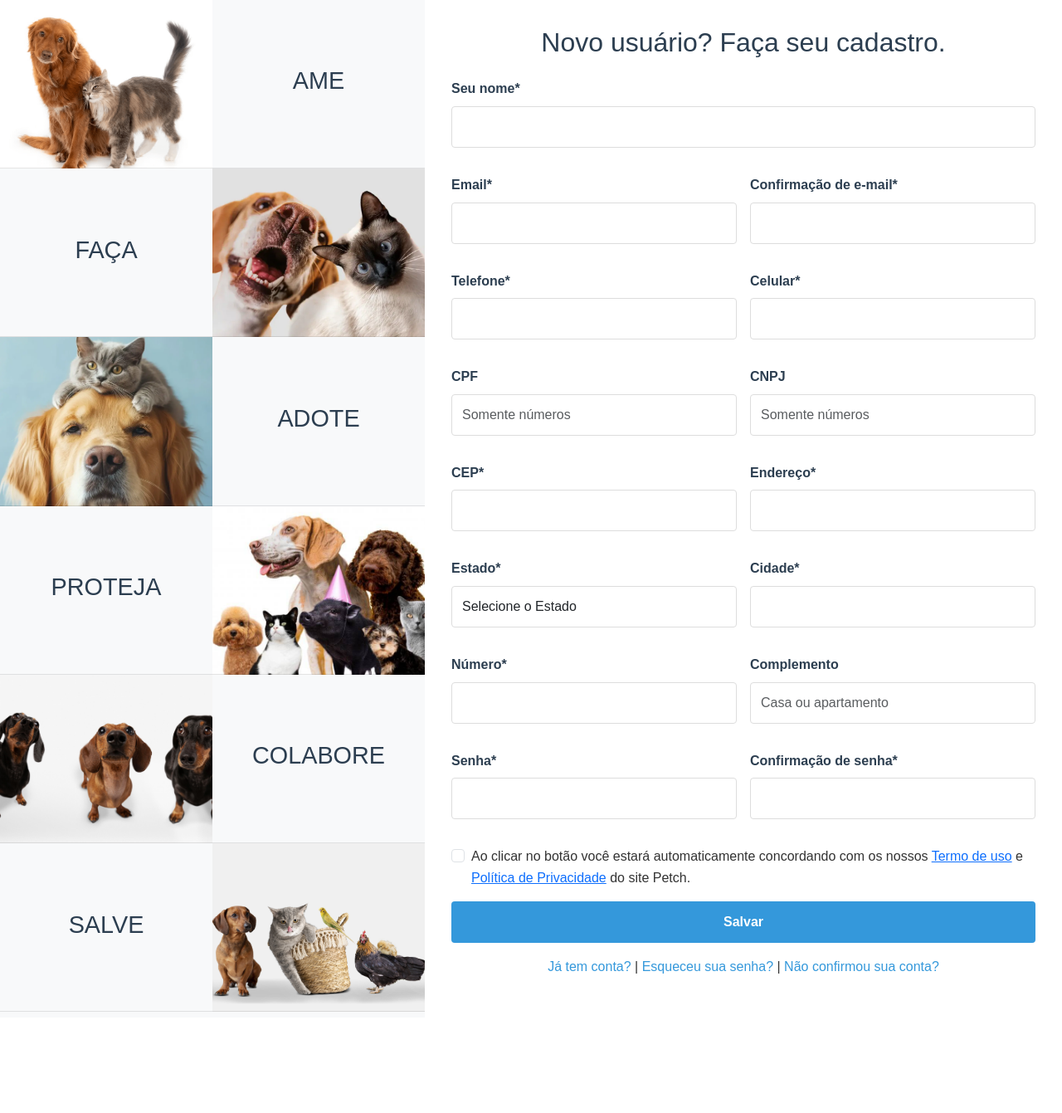
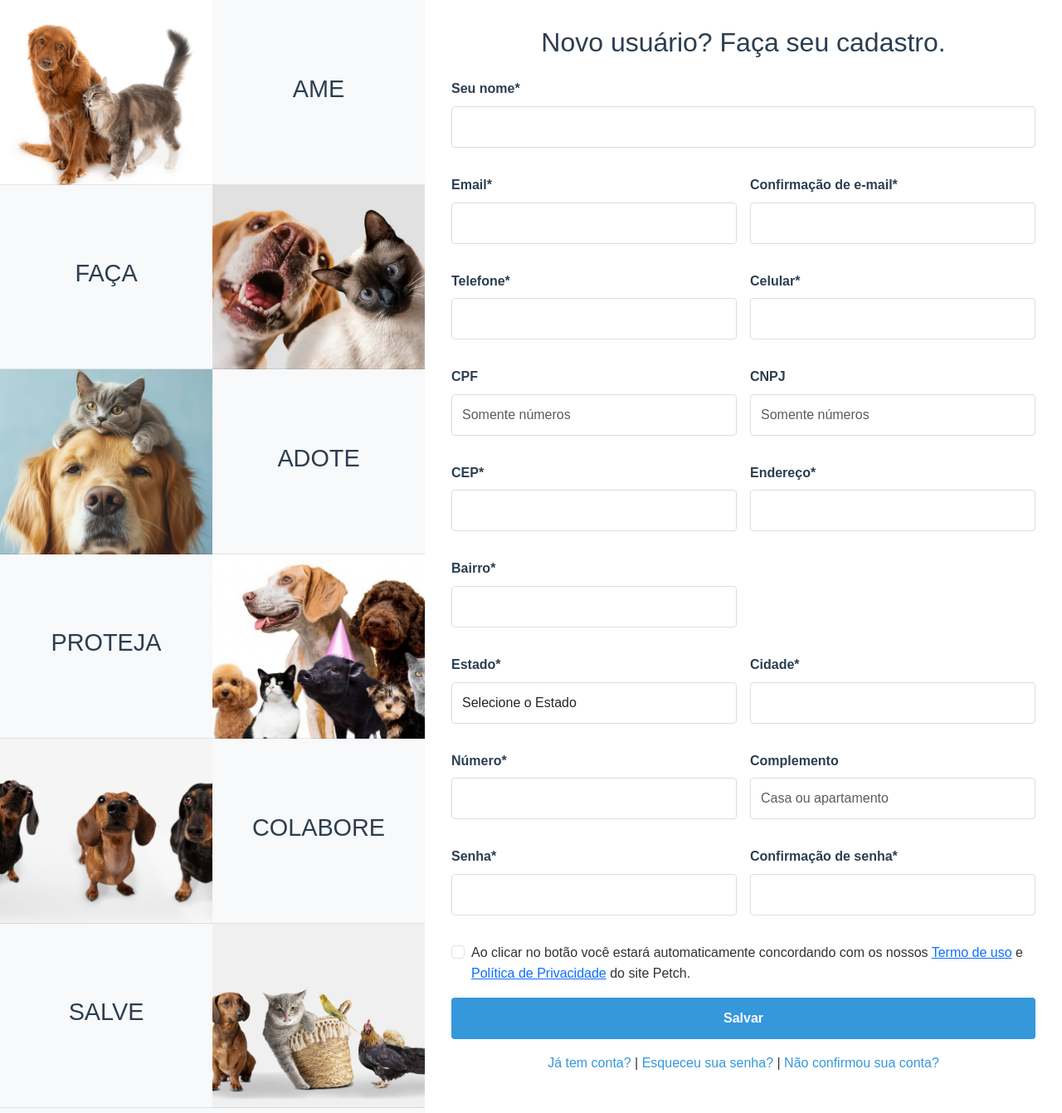
Before and after one commit to LucasDuarte3/Petch, a PHP site: page /public/cadastro.php in a window 1280 px wide. Shown: the whole page at 83% size. Before the commit the page ends 1219 px from the top, so only its background shows below. Run offline with PHP 8.4, Linux system fonts and the light colour scheme.

Commit message:
adição de 'bairro'

```diff
--- a/app/controllers/UserController.php
+++ b/app/controllers/UserController.php
@@ -60,6 +60,7 @@ if ($_SERVER['REQUEST_METHOD'] === 'POST' && isset($_POST['acao']) && $_POST['ac
             'estado' => $_POST['estado'],
             'cidade' => $_POST['cidade'],
             'cep' => $_POST['cep'],
+            'bairro' => $_POST['bairro'],
             'endereco' => $_POST['endereco'],
             'numero' => $_POST['numero'],
             'complemento' => $_POST['complemento'] ?? null
--- a/public/cadastro.php
+++ b/public/cadastro.php
@@ -149,6 +149,10 @@ if (isset($_SESSION['sucesso'])) {
                 <label class="form-label">Endereço*</label>
                 <input type="text" id="endereco" name="endereco" class="form-control" required>
             </div>
+            <div class="mb-3">
+        <label class="form-label">Bairro*</label>
+        <input type="text" id="bairro" name="bairro" class="form-control" required>
+    </div>
         </div>
 
         <!-- Linha 5: Estado e Cidade -->
@@ -258,6 +262,7 @@ document.getElementById('cep').addEventListener('blur', function () {
           document.getElementById('endereco').value = data.logradouro;
           document.getElementById('cidade').value = data.localidade;
           document.getElementById('estado').value = data.uf;
+          document.getElementById('bairro').value = data.bairro;
         } else {
           alert('CEP não encontrado.');
         }
```
